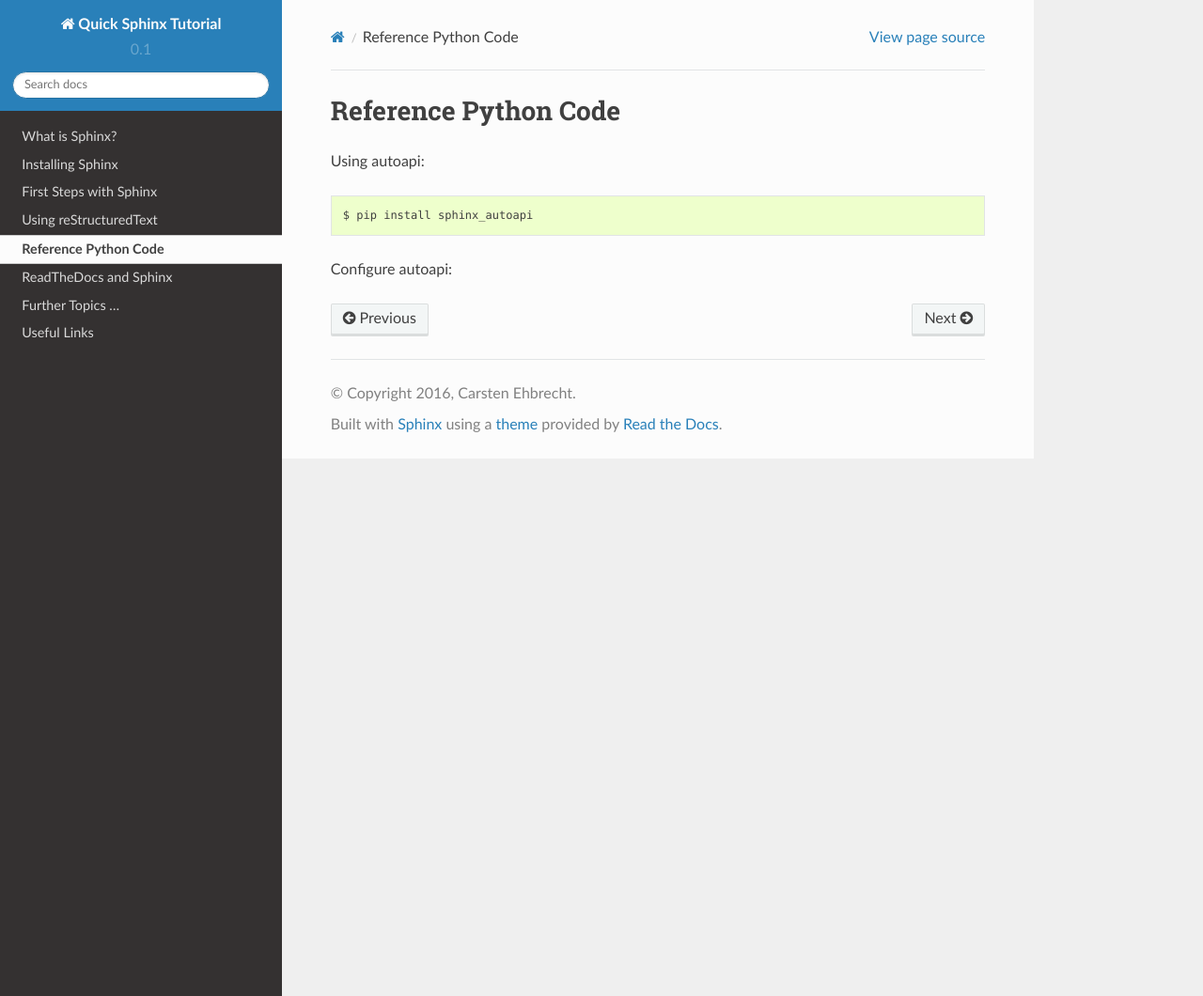
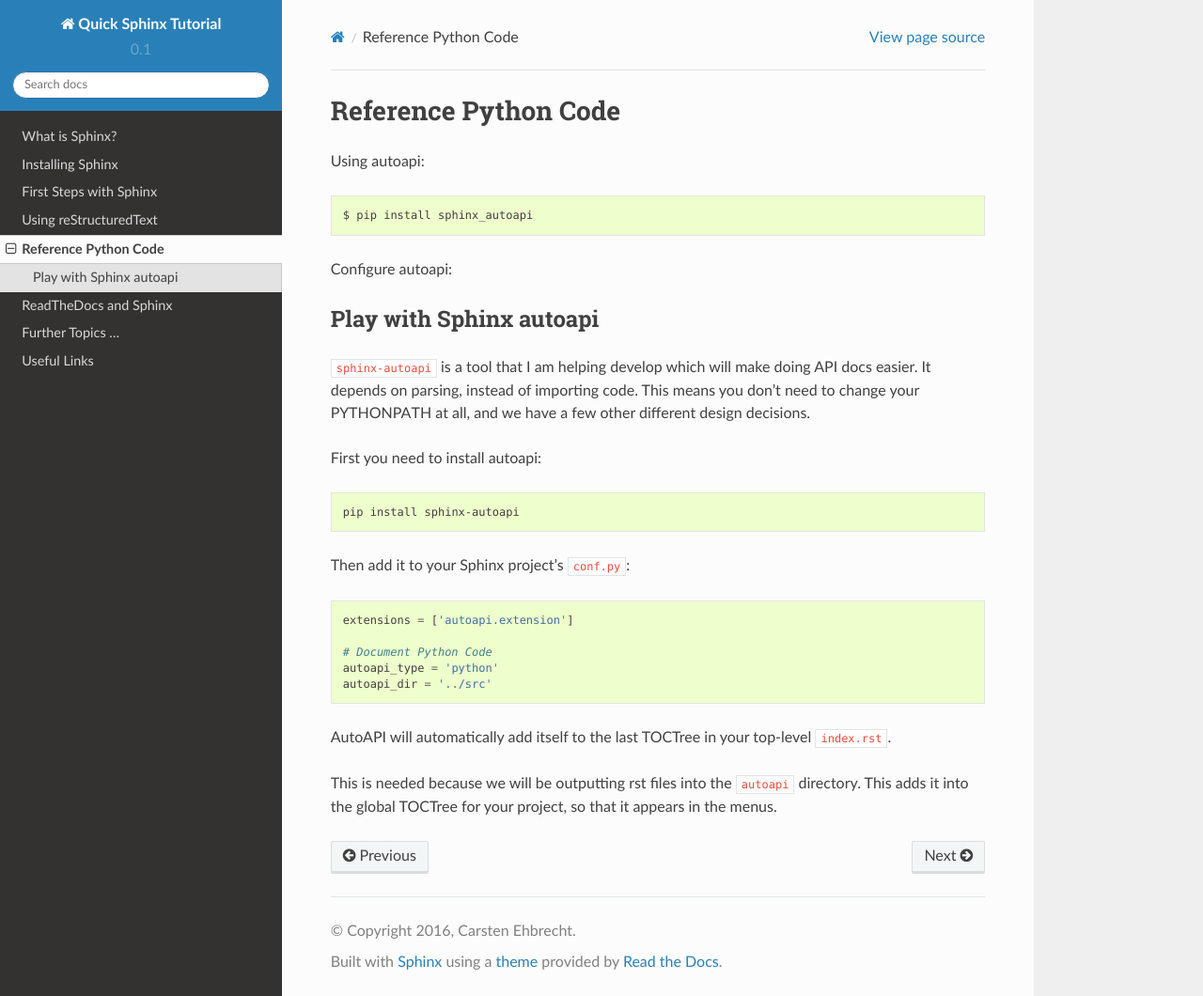
Before and after one commit to cehbrecht/quick-sphinx-tutorial, a Sphinx documentation site: the page built from docs/source/code.rst, in a window 1280 px wide and 1060 px high. Shown: the whole window at 94% size. Built offline with Sphinx 7.4.7 and the Read the Docs theme 2.0.0, drawn with Linux system fonts in a browser that asks for light colours.

Commit message:
added more notes from other tutorials

```diff
--- a/docs/source/appendix.rst
+++ b/docs/source/appendix.rst
@@ -14,11 +14,12 @@ Restructured Text
 
 * `Sphinx Rest Reference <http://www.sphinx-doc.org/en/stable/rest.html>`_
 * `Restuctured Text and Sphinx <http://thomas-cokelaer.info/tutorials/sphinx/rest_syntax.html>`_
+* `Online reStructuredText editor <http://rst.ninjs.org>`_
 
 Sphinx Tutorials
 ----------------
 
 * `Sphinx Guide - Tutorial <http://www.sphinx-doc.org/en/stable/tutorial.html>`_
 * `Sphinx for Python <http://gisellezeno.com/tutorials/sphinx-for-python-documentation.html>`_
-* `Sphinx Tutorial by Erich Olscher <https://github.com/ericholscher/sphinx-tutorial>`_
+* `Sphinx Tutorial by Erich Olscher <https://sphinx-tutorial.readthedocs.org/>`_
 * `Sphinx Tutorial at PyCon <http://brandons-sphinx-tutorial.readthedocs.org/en/latest/>`_
--- a/docs/source/code.rst
+++ b/docs/source/code.rst
@@ -28,3 +28,34 @@ Configure autoapi:
    autoapi_dirs = ['../../giza']
    autoapi_file_pattern = '*.py'
    autoapi_options = ['members', 'undoc-members', 'private-members']
+
+Play with Sphinx autoapi
+------------------------
+
+``sphinx-autoapi`` is a tool that I am helping develop which will make doing API docs easier.
+It depends on parsing,
+instead of importing code.
+This means you don't need to change your PYTHONPATH at all,
+and we have a few other different design decisions.
+
+First you need to install autoapi:
+
+.. code:: bash
+
+        pip install sphinx-autoapi
+
+Then add it to your Sphinx project's ``conf.py``:
+
+.. code:: python
+
+        extensions = ['autoapi.extension']
+
+        # Document Python Code
+        autoapi_type = 'python'
+        autoapi_dir = '../src'
+
+AutoAPI will automatically add itself to the last TOCTree in your top-level ``index.rst``.
+
+This is needed because we will be outputting rst files into the ``autoapi`` directory.
+This adds it into the global TOCTree for your project,
+so that it appears in the menus.
--- a/docs/source/conf.py
+++ b/docs/source/conf.py
@@ -38,8 +38,8 @@ extensions = [
 # autoapi configuration
 autoapi_type = 'python'
 autoapi_dirs = ['../../giza']
-autoapi_file_pattern = '*.py'
-autoapi_options = ['members', 'undoc-members', 'private-members']
+#autoapi_file_pattern = '*.py'
+#autoapi_options = ['members', 'undoc-members', 'private-members']
 
 
 # Add any paths that contain templates here, relative to this directory.
@@ -310,4 +310,14 @@ texinfo_documents = [
 
 
 # Example configuration for intersphinx: refer to the Python standard library.
-intersphinx_mapping = {'https://docs.python.org/': None}
+intersphinx_mapping = {
+    'sphinx': ('http://sphinx-doc.org/', None),
+    'sphinx-tutorial': ('https://sphinx-tutorial.readthedocs.org/', None),
+}
+
+# Link references always present on RST page.
+rst_epilog = """
+.. _Sphinx: http://sphinx-doc.org/
+.. _reStructuredText: http://sphinx-doc.org/rest.html
+.. _Read the Docs: https://readthedocs.org
+"""
--- a/docs/source/index.rst
+++ b/docs/source/index.rst
@@ -27,4 +27,4 @@ You can clone this tutorial from `GitHub`_.
 
 .. _GitHub: https://github.com/cehbrecht/quick-sphinx-tutorial
 .. _one: http://gisellezeno.com/tutorials/sphinx-for-python-documentation.html
-.. _other: http://brandons-sphinx-tutorial.readthedocs.org/en/latest/
+.. _other: https://sphinx-tutorial.readthedocs.org/
```
Also changed, not shown: docs/source/rst.rst (+19 -0 lines).
